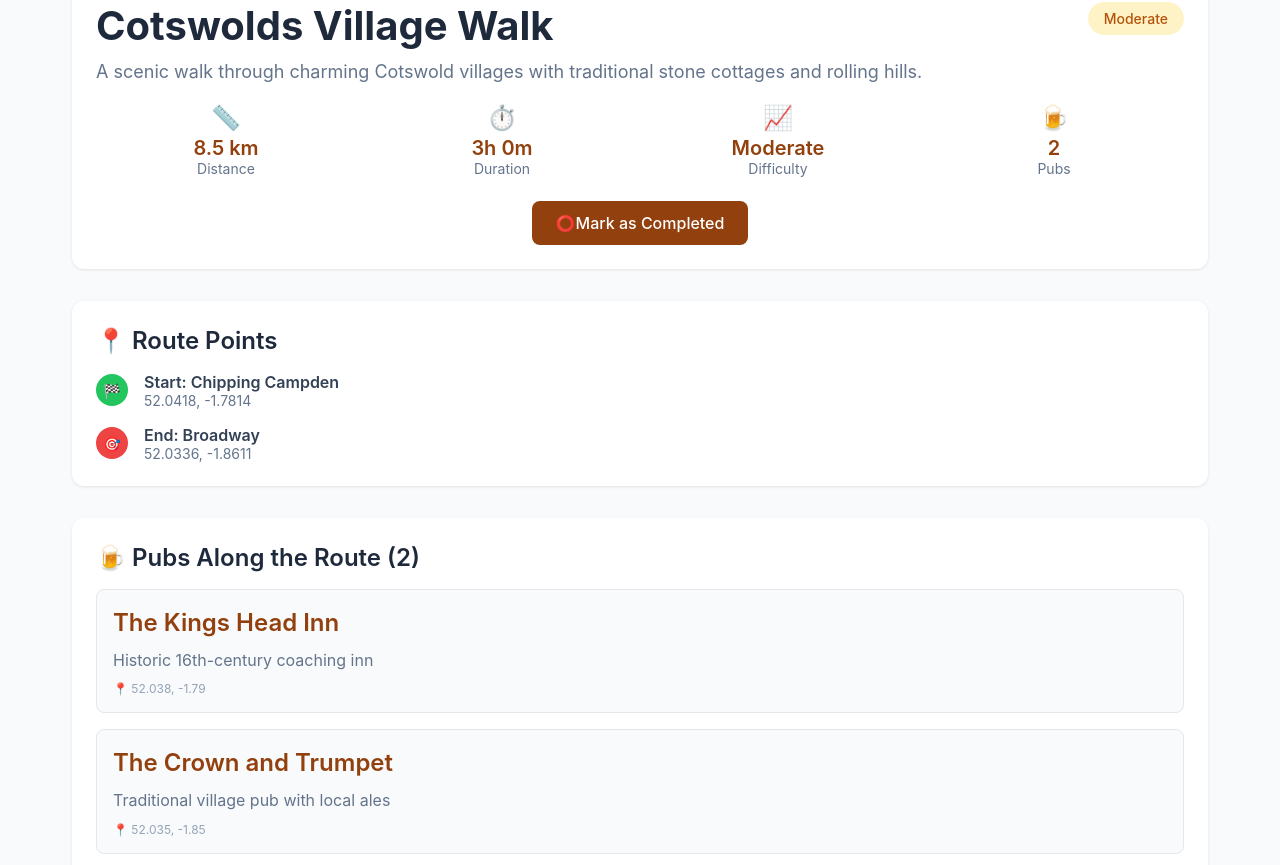
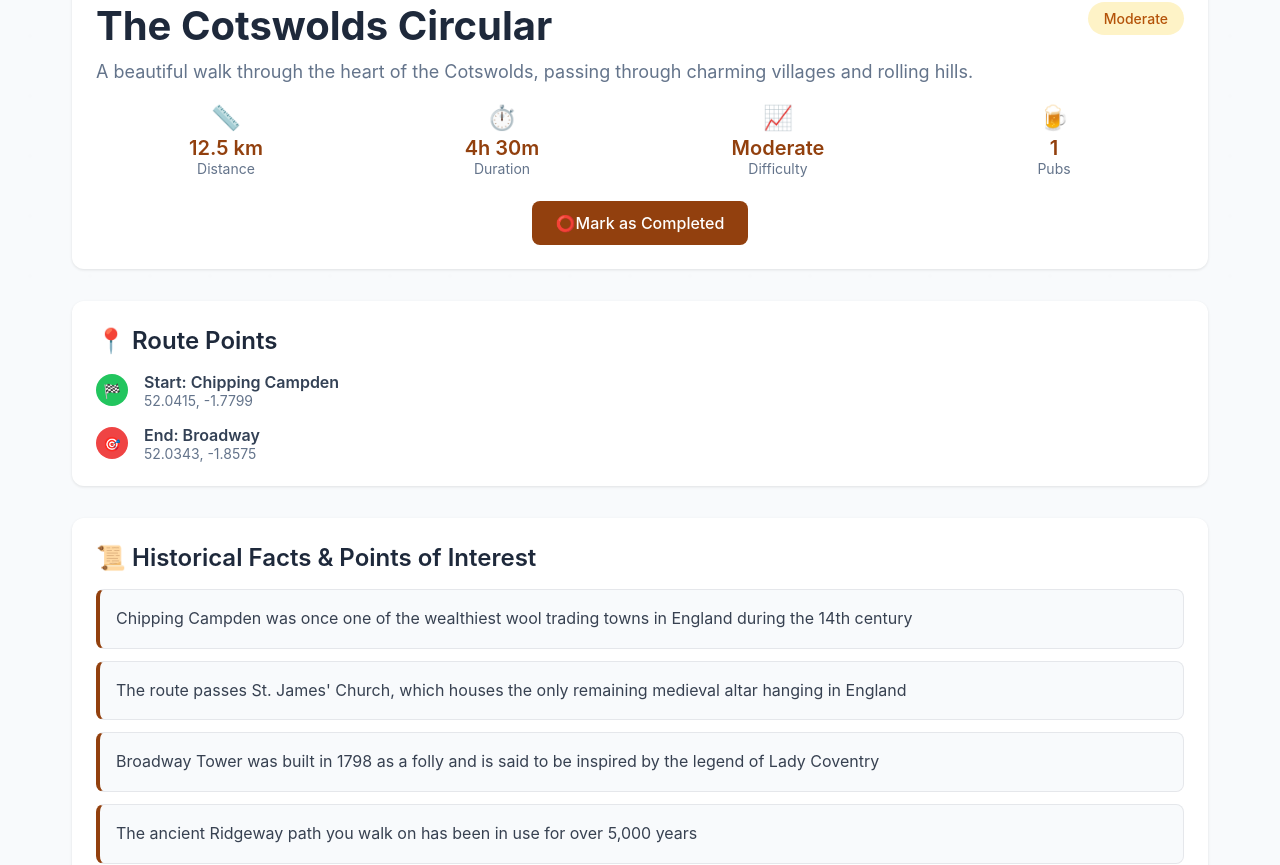
Before and after one commit to Nat-Stephenson/Wills_Walking_Pub_App, a Next.js app: page /route/1 in a window 1280 px wide. Shown: the part 474-1339 px from the top of the page. Built offline with nearby package versions, Linux system fonts and the light colour scheme.

Commit message:
💡 Add historical facts feature to route creation and details

```diff
--- a/src/app/route/[id]/page.tsx
+++ b/src/app/route/[id]/page.tsx
@@ -3,42 +3,27 @@ import { useParams } from 'next/navigation';
 import { useRouter } from 'next/navigation';
 import { useState } from 'react';
 import Image from 'next/image';
+import { getRouteById } from '@/data/mockData';
 
 export default function RouteDetails() {
   const params = useParams();
   const router = useRouter();
   const id = params?.id as string;
 
-  // Mock route data - in a real app, this would come from an API or database
-  const mockRoute = {
-    id: id,
-    name: 'Cotswolds Village Walk',
-    description: 'A scenic walk through charming Cotswold villages with traditional stone cottages and rolling hills.',
-    distance: 8.5,
-    duration: 180,
-    difficulty: 'Moderate' as const,
-    region: 'Cotswolds',
-    startPoint: { name: 'Chipping Campden', lat: 52.0418, lng: -1.7814 },
-    endPoint: { name: 'Broadway', lat: 52.0336, lng: -1.8611 },
-    pubs: [
-      {
-        id: 'p1',
-        name: 'The Kings Head Inn',
-        description: 'Historic 16th-century coaching inn',
-        latitude: 52.0380,
-        longitude: -1.7900
-      },
-      {
-        id: 'p2',
-        name: 'The Crown and Trumpet',
-        description: 'Traditional village pub with local ales',
-        latitude: 52.0350,
-        longitude: -1.8500
-      }
-    ]
-  };
+  // Get the actual route data
+  const route = getRouteById(id);
 
-  const [isCompleted, setIsCompleted] = useState(false);
+  // If route not found, show error
+  if (!route) {
+    return (
+      <div className="container">
+        <h1>Route not found</h1>
+        <button onClick={() => router.back()}>← Back to routes</button>
+      </div>
+    );
+  }
+
+  const [isCompleted, setIsCompleted] = useState(route.isCompleted);
 
   const difficultyColors = {
     'Easy': { background: '#dcfce7', color: '#15803d' },
@@ -80,7 +65,7 @@ export default function RouteDetails() {
         }}>
           <Image
             src="/WithoutName.png"
-            alt={mockRoute.name}
+            alt={route.name}
             fill
             style={{ objectFit: 'cover' }}
           />
@@ -89,10 +74,10 @@ export default function RouteDetails() {
         <div style={{ display: 'flex', justifyContent: 'space-between', alignItems: 'start', marginBottom: '1rem' }}>
           <div>
             <h1 style={{ fontSize: '2.5rem', fontWeight: 'bold', marginBottom: '0.5rem' }}>
-              {mockRoute.name}
+              {route.name}
             </h1>
             <p style={{ color: '#64748b', fontSize: '1.125rem', lineHeight: '1.6' }}>
-              {mockRoute.description}
+              {route.description}
             </p>
           </div>
 
@@ -102,10 +87,10 @@ export default function RouteDetails() {
               borderRadius: '9999px',
               fontSize: '0.875rem',
               fontWeight: '500',
-              ...difficultyColors[mockRoute.difficulty]
+              ...difficultyColors[route.difficulty]
             }}
           >
-            {mockRoute.difficulty}
+            {route.difficulty}
           </span>
         </div>
 
@@ -119,7 +104,7 @@ export default function RouteDetails() {
           <div style={{ textAlign: 'center' }}>
             <div style={{ fontSize: '1.5rem', marginBottom: '0.25rem' }}>📏</div>
             <div style={{ fontSize: '1.25rem', fontWeight: '600', color: '#92400e' }}>
-              {mockRoute.distance} km
+              {route.distance} km
             </div>
             <div style={{ fontSize: '0.875rem', color: '#64748b' }}>Distance</div>
           </div>
@@ -127,7 +112,7 @@ export default function RouteDetails() {
           <div style={{ textAlign: 'center' }}>
             <div style={{ fontSize: '1.5rem', marginBottom: '0.25rem' }}>⏱️</div>
             <div style={{ fontSize: '1.25rem', fontWeight: '600', color: '#92400e' }}>
-              {Math.floor(mockRoute.duration / 60)}h {mockRoute.duration % 60}m
+              {Math.floor(route.duration)}h {Math.round((route.duration % 1) * 60)}m
             </div>
             <div style={{ fontSize: '0.875rem', color: '#64748b' }}>Duration</div>
           </div>
@@ -135,7 +120,7 @@ export default function RouteDetails() {
           <div style={{ textAlign: 'center' }}>
             <div style={{ fontSize: '1.5rem', marginBottom: '0.25rem' }}>📈</div>
             <div style={{ fontSize: '1.25rem', fontWeight: '600', color: '#92400e' }}>
-              {mockRoute.difficulty}
+              {route.difficulty}
             </div>
             <div style={{ fontSize: '0.875rem', color: '#64748b' }}>Difficulty</div>
           </div>
@@ -143,7 +128,7 @@ export default function RouteDetails() {
           <div style={{ textAlign: 'center' }}>
             <div style={{ fontSize: '1.5rem', marginBottom: '0.25rem' }}>🍺</div>
             <div style={{ fontSize: '1.25rem', fontWeight: '600', color: '#92400e' }}>
-              {mockRoute.pubs.length}
+              {route.pubs.length}
             </div>
             <div style={{ fontSize: '0.875rem', color: '#64748b' }}>Pubs</div>
           </div>
@@ -190,9 +175,9 @@ export default function RouteDetails() {
               🏁
             </div>
             <div>
-              <div style={{ fontWeight: '600' }}>Start: {mockRoute.startPoint.name}</div>
+              <div style={{ fontWeight: '600' }}>Start: {route.startPoint.name}</div>
               <div style={{ fontSize: '0.875rem', color: '#64748b' }}>
-                {mockRoute.startPoint.lat}, {mockRoute.startPoint.lng}
+                {route.startPoint.lat}, {route.startPoint.lng}
               </div>
             </div>
           </div>
@@ -212,15 +197,49 @@ export default function RouteDetails() {
               🎯
             </div>
             <div>
-              <div style={{ fontWeight: '600' }}>End: {mockRoute.endPoint.name}</div>
+              <div style={{ fontWeight: '600' }}>End: {route.endPoint.name}</div>
               <div style={{ fontSize: '0.875rem', color: '#64748b' }}>
-                {mockRoute.endPoint.lat}, {mockRoute.endPoint.lng}
+                {route.endPoint.lat}, {route.endPoint.lng}
               </div>
             </div>
           </div>
         </div>
       </div>
 
+      {/* Historical Facts & Interesting Information */}
+      {route.historicalFacts && route.historicalFacts.length > 0 && (
+        <div className="card" style={{ marginBottom: '2rem' }}>
+          <h2 style={{
+            fontSize: '1.5rem',
+            fontWeight: '600',
+            marginBottom: '1rem',
+            display: 'flex',
+            alignItems: 'center',
+            gap: '0.5rem'
+          }}>
+            📜 Historical Facts & Points of Interest
+          </h2>
+
+          <div style={{ display: 'grid', gap: '0.75rem' }}>
+            {route.historicalFacts.map((fact, index) => (
+              <div
+                key={index}
+                style={{
+                  padding: '1rem',
+                  border: '1px solid #e5e7eb',
+                  borderRadius: '0.5rem',
+                  background: '#f8fafc',
+                  borderLeft: '4px solid #92400e'
+                }}
+              >
+                <p style={{ margin: 0, color: '#374151', lineHeight: '1.6' }}>
+                  {fact}
+                </p>
+              </div>
+            ))}
+          </div>
+        </div>
+      )}
       {/* Pubs Along Route */}
       <div className="card">
         <h2 style={{
@@ -231,11 +250,11 @@ export default function RouteDetails() {
           alignItems: 'center',
           gap: '0.5rem'
         }}>
-          🍺 Pubs Along the Route ({mockRoute.pubs.length})
+          🍺 Pubs Along the Route ({route.pubs.length})
         </h2>
 
         <div style={{ display: 'grid', gap: '1rem' }}>
-          {mockRoute.pubs.map(pub => (
+          {route.pubs.map(pub => (
             <div
               key={pub.id}
               style={{
--- a/src/data/mockData.ts
+++ b/src/data/mockData.ts
@@ -12,6 +12,13 @@ export const routes: Route[] = [
     region: 'Cotswolds',
     imageUrl: undefined,
     isCompleted: false,
+    historicalFacts: [
+      'Chipping Campden was once one of the wealthiest wool trading towns in England during the 14th century',
+      'The route passes St. James\' Church, which houses the only remaining medieval altar hanging in England',
+      'Broadway Tower was built in 1798 as a folly and is said to be inspired by the legend of Lady Coventry',
+      'The ancient Ridgeway path you walk on has been in use for over 5,000 years',
+      'Look out for the mysterious "Dover\'s Hill" - site of the historic Cotswold Olimpick Games since 1612'
+    ],
     startPoint: {
       name: 'Chipping Campden',
       lat: 52.0415,
@@ -42,6 +49,14 @@ export const routes: Route[] = [
     region: 'Peak District',
     imageUrl: undefined,
     isCompleted: true,
+    historicalFacts: [
+      'This route follows part of the historic Pennine Way, Britain\'s first National Trail opened in 1965',
+      'Edale was the site of the famous 1932 Mass Trespass that led to the creation of National Parks',
+      'The moorland is home to the legend of the "Barghest" - a monstrous black dog said to roam these hills',
+      'Ancient stone circles and burial mounds dot the landscape, some dating back 4,000 years',
+      'The route passes near Kinder Scout, where the "Right to Roam" movement began',
+      'Look for the remains of medieval settlements abandoned during the Black Death'
+    ],
     startPoint: {
       name: 'Edale',
       lat: 53.3667,
@@ -72,6 +87,14 @@ export const routes: Route[] = [
     region: 'Lake District',
     imageUrl: undefined,
     isCompleted: false,
+    historicalFacts: [
+      'Grasmere was home to William Wordsworth from 1799-1808, inspiring much of his famous poetry',
+      'The village church contains Wordsworth\'s grave, marked by a simple headstone of local slate',
+      'Ancient Celtic legends speak of water spirits dwelling in these lakes',
+      'The route passes Dove Cottage, where Wordsworth wrote "I Wandered Lonely as a Cloud"',
+      'The area inspired the creation of the National Trust in 1895 by Beatrix Potter and others',
+      'Look for the traditional Lakeland dry stone walls built without mortar, some over 400 years old'
+    ],
     startPoint: {
       name: 'Grasmere',
       lat: 54.4594,
--- a/src/types/index.ts
+++ b/src/types/index.ts
@@ -12,6 +12,7 @@ export interface Route {
   imageUrl?: string;
   isCompleted: boolean;
   pubs: Pub[];
+  historicalFacts?: string[];
   startPoint: {
     name: string;
     lat: number;
@@ -45,6 +46,7 @@ export interface CreateRouteFormData {
   duration: string;
   difficulty: 'Easy' | 'Moderate' | 'Challenging';
   region: string;
+  historicalFacts?: string[];
 }
 
 export interface PubFormData {
```
Also changed, not shown: src/app/create/page.tsx (+58 -0 lines).
